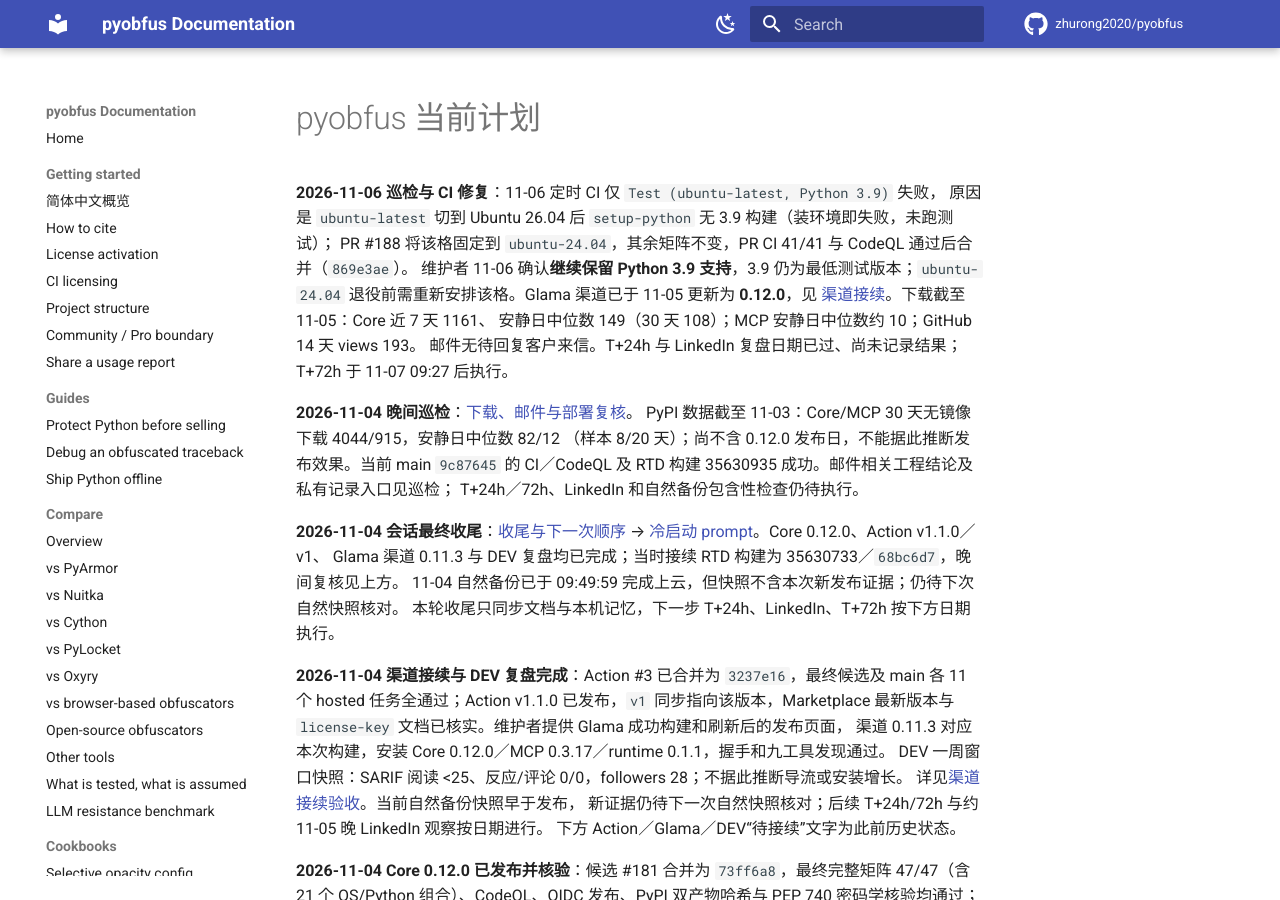
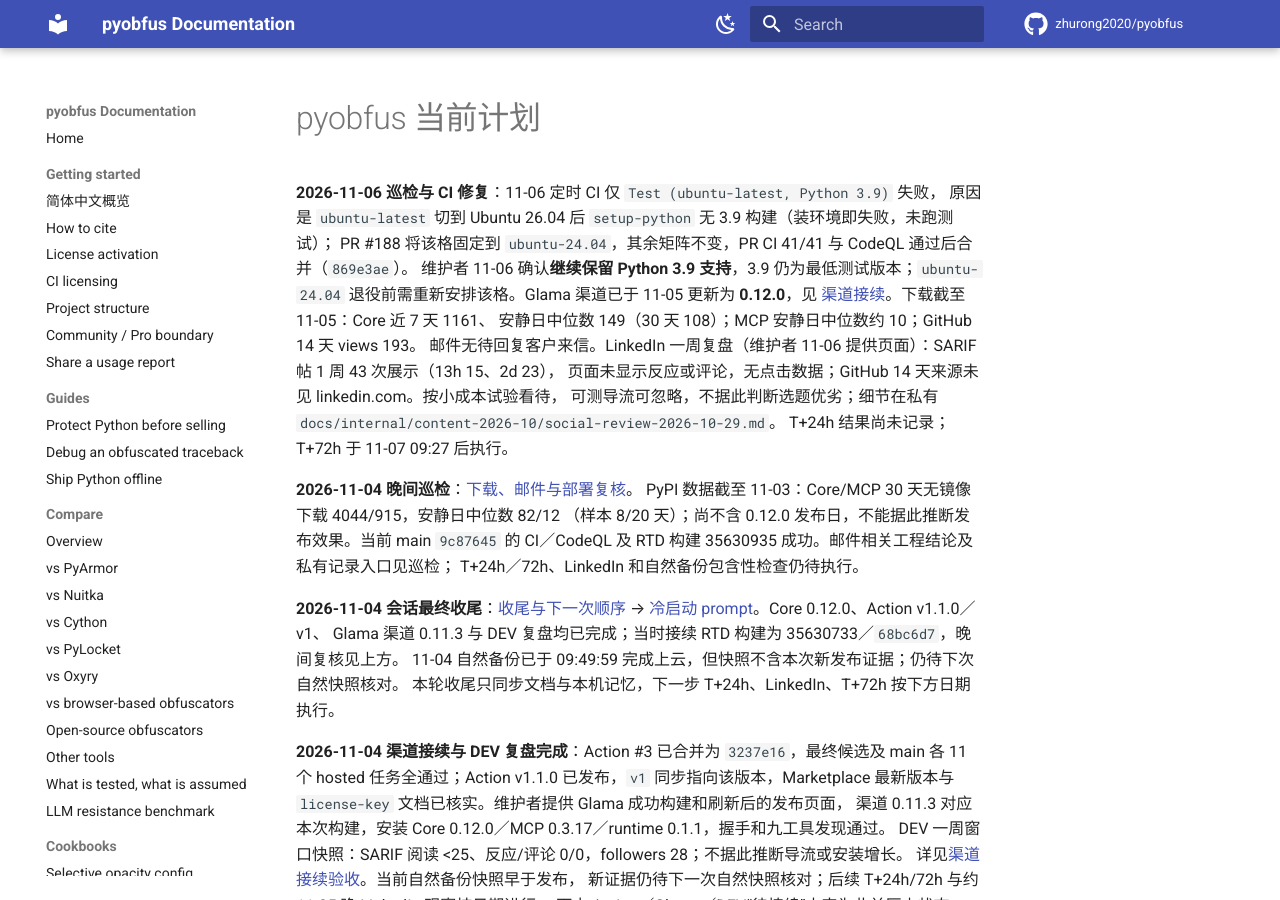
Before and after one commit to zhurong2020/pyobfus, an MkDocs documentation site: the page built from docs/CURRENT_PLAN_ZH.md, in a window 1280 px wide and 900 px high. Built offline with MkDocs 1.6.1 and Material for MkDocs 9.7.7, drawn with Linux system fonts in a browser that asks for light colours; comment, search, counter and statistics services are not loaded.

Commit message:
docs: record LinkedIn one-week review
Co-Authored-By: Claude Opus 5.5 <noreply@anthropic.com>

```diff
--- a/docs/CURRENT_PLAN_ZH.md
+++ b/docs/CURRENT_PLAN_ZH.md
@@ -6,7 +6,10 @@ PR #188 将该格固定到 `ubuntu-24.04`，其余矩阵不变，PR CI 41/41 与
 维护者 11-06 确认**继续保留 Python 3.9 支持**，3.9 仍为最低测试版本；`ubuntu-24.04` 退役前需重新安排该格。Glama 渠道已于 11-05 更新为 **0.12.0**，见
 [渠道接续](CORE_012_CHANNEL_FOLLOWUP_2026-11-04.md)。下载截至 11-05：Core 近 7 天 1161、
 安静日中位数 149（30 天 108）；MCP 安静日中位数约 10；GitHub 14 天 views 193。
-邮件无待回复客户来信。T+24h 与 LinkedIn 复盘日期已过、尚未记录结果；T+72h 于 11-07 09:27 后执行。
+邮件无待回复客户来信。LinkedIn 一周复盘（维护者 11-06 提供页面）：SARIF 帖 1 周 43 次展示（13h 15、2d 23），
+页面未显示反应或评论，无点击数据；GitHub 14 天来源未见 linkedin.com。按小成本试验看待，
+可测导流可忽略，不据此判断选题优劣；细节在私有 `docs/internal/content-2026-10/social-review-2026-10-29.md`。
+T+24h 结果尚未记录；T+72h 于 11-07 09:27 后执行。
 
 **2026-11-04 晚间巡检**：[下载、邮件与部署复核](OPERATIONS_REVIEW_2026-11-04.md)。
 PyPI 数据截至 11-03：Core/MCP 30 天无镜像下载 4044/915，安静日中位数 82/12
```
Also changed, not shown: docs/TODO.md (+2 -2 lines).
